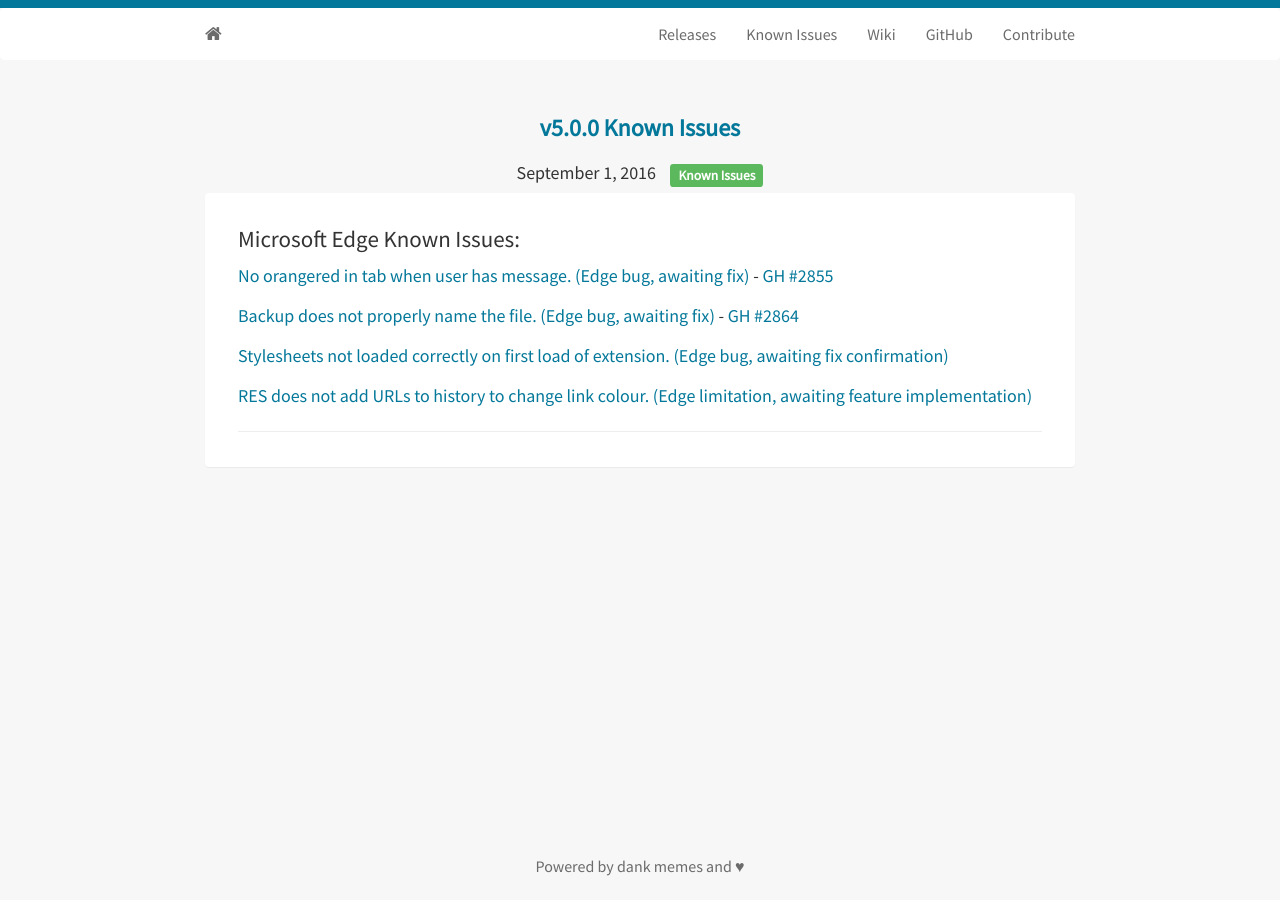
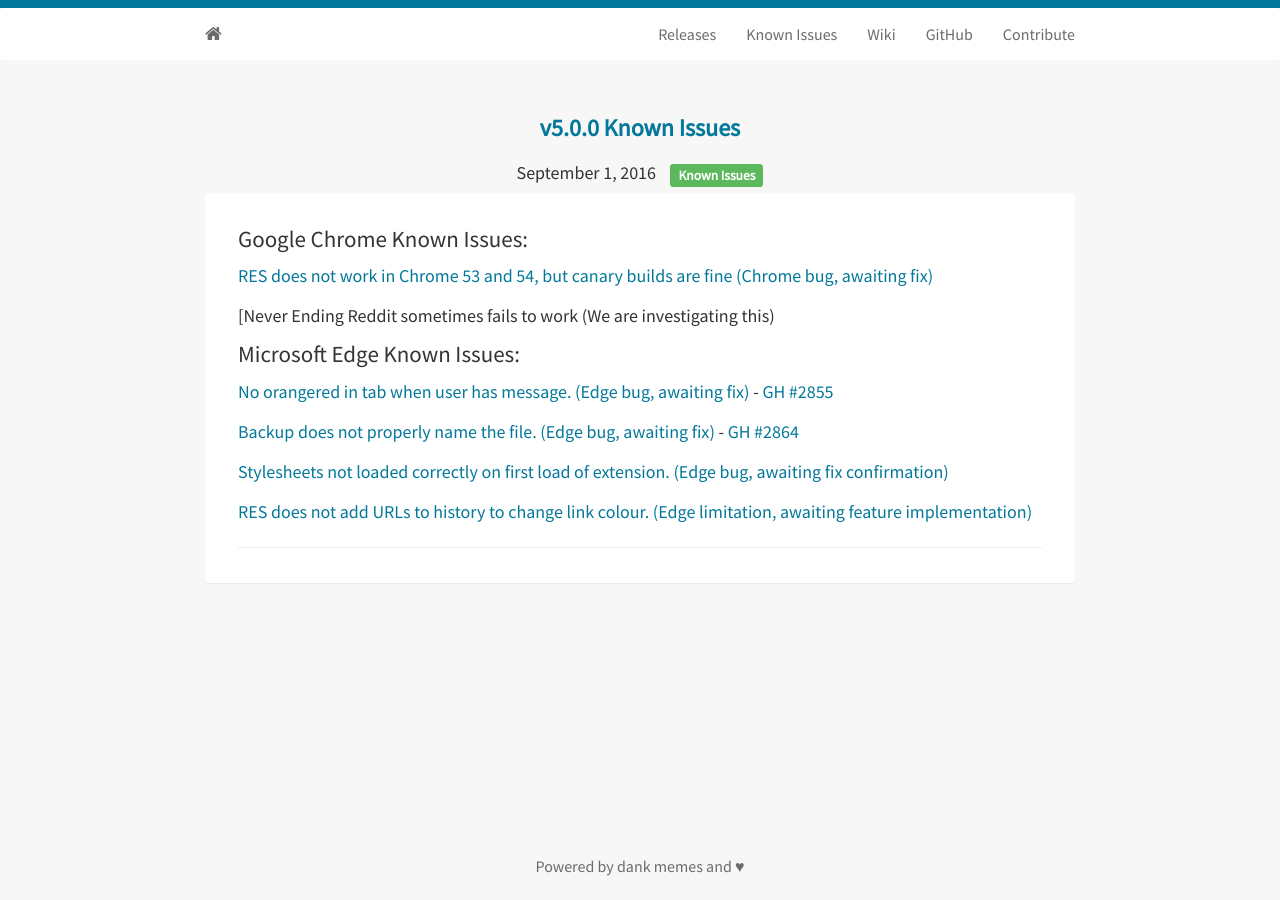
Before and after one commit to Reddit-Enhancement-Suite/Reddit-Enhancement-Suite.github.io, a Jekyll site: the page built from _posts/2016-09-01-500-issues.md, in a window 1280 px wide. Built offline with Jekyll 4.4.1, drawn with Linux system fonts in a browser that asks for light colours; nearby versions of some CDN libraries.

Commit message:
Add chrome issues

```diff
--- a/_posts/2016-09-01-500-issues.md
+++ b/_posts/2016-09-01-500-issues.md
@@ -4,6 +4,11 @@
 tags:
 - Known Issues
 ---
+###### Google Chrome Known Issues:
+
+[RES does not work in Chrome 53 and 54, but canary builds are fine (Chrome bug, awaiting fix)](https://www.reddit.com/r/RESissues/comments/50quaa/chrome_version_530278589m_windows_10_x64_reddit/d76dod1)
+
+[Never Ending Reddit sometimes fails to work (We are investigating this)
 
 ###### Microsoft Edge Known Issues:
 
```
